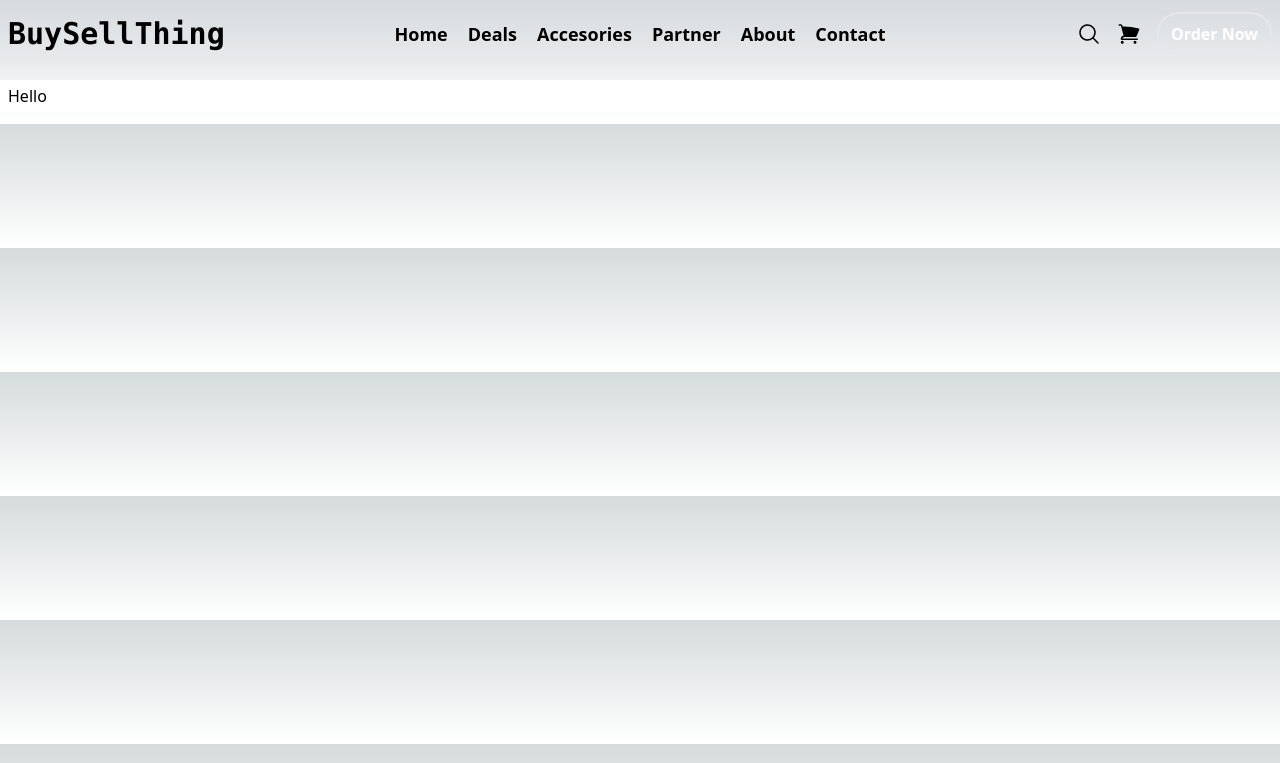
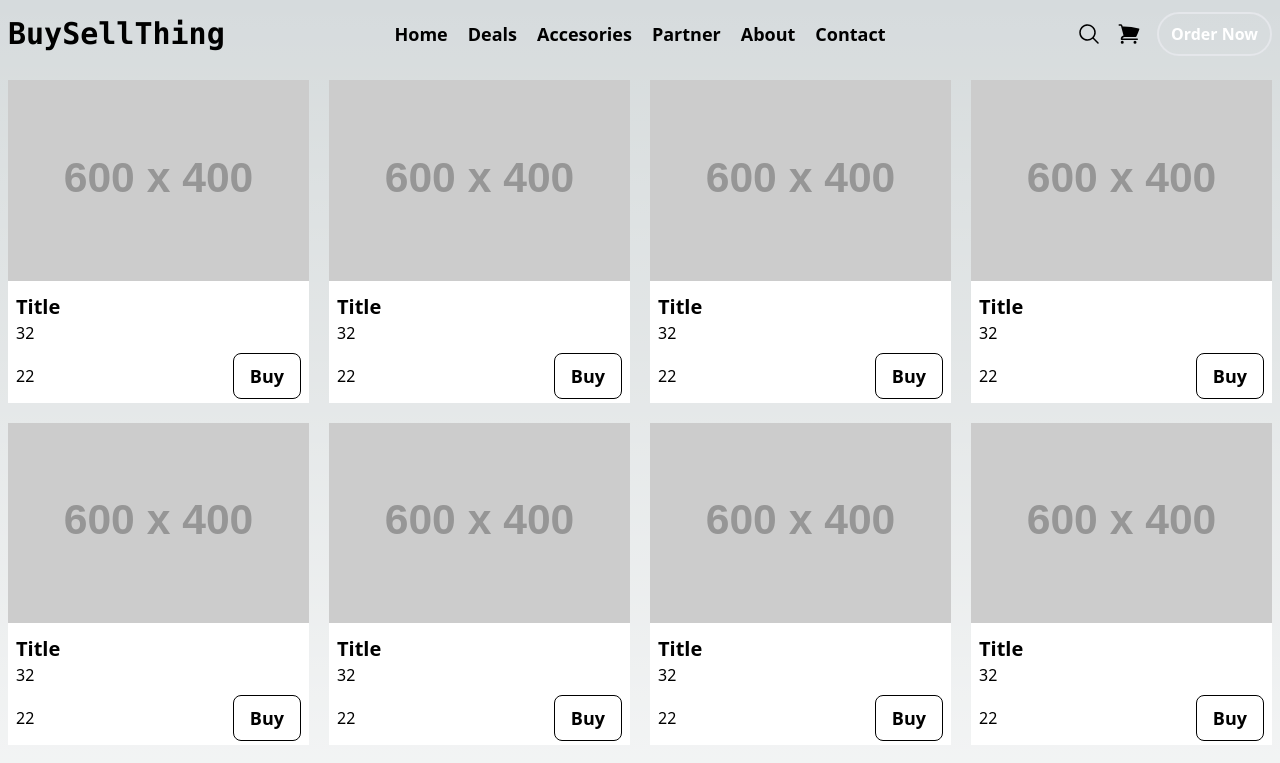
Before and after one commit to Deltalay/buysell_thing, a Next.js app: page / in a window 1280 px wide. Shown: the top 763 px of the page. Built offline with nearby package versions, Linux system fonts and the light colour scheme.

Commit message:
Just little change

```diff
--- a/app/components/itemCard.tsx
+++ b/app/components/itemCard.tsx
@@ -1,12 +1,34 @@
+import Image from "next/image";
 interface ItemCardProps {
   price: string;
   image: string;
   content: string;
 }
-export default function ItemCard({price, image, content}: ItemCardProps) {
-  return <div className="bg-white hover:-translate-y-1 transition-transform ease-in duration-200 px-2 py-1 ">
-    <div>
-      <h1>Hello</h1>
+export default function ItemCard({ price, image, content }: ItemCardProps) {
+  return (
+    <div className="bg-white text-black hover:-translate-y-1 transition-transform ease-in duration-200 ">
+      <div>
+        <figure>
+          <Image
+            width={600}
+            height={400}
+            src="https://placehold.co/600x400/png"
+            alt="Shoes"
+          />
+        </figure>
+      </div>
+      <div className="mt-2 px-2 py-1">
+        <h2 className="text-xl font-semibold">Title</h2>
+        <p>{content}</p>
+        <div className="flex mt-2 justify-between items-center">
+          <div>
+            <p className="">{price}</p>
+          </div>
+          <div>
+            <button className="border-black border transition ease-in duration-150 hover:bg-black hover:text-white px-4 py-2 rounded-lg text-lg font-semibold">Buy</button>
+          </div>
+        </div>
+      </div>
     </div>
-  </div>
+  );
 }
--- a/app/page.tsx
+++ b/app/page.tsx
@@ -2,10 +2,20 @@ import ItemCard from "./components/itemCard";
 import NavBar from "./components/navbar";
 
 export default function Home() {
-  return <>
-  <NavBar/>
-  <section className="my-3">
-    <ItemCard price="22" content="32" image="da" />
-  </section>
-  </>
+  return (
+    <>
+      <NavBar />
+      <section className="my-3 grid grid-cols-4 gap-5 px-2">
+        <ItemCard price="22" content="32" image="da" />
+        <ItemCard price="22" content="32" image="da" />
+        <ItemCard price="22" content="32" image="da" />
+        <ItemCard price="22" content="32" image="da" />
+        <ItemCard price="22" content="32" image="da" />
+        <ItemCard price="22" content="32" image="da" />
+        <ItemCard price="22" content="32" image="da" />
+        <ItemCard price="22" content="32" image="da" />
+        <ItemCard price="22" content="32" image="da" />
+      </section>
+    </>
+  );
 }
--- a/next.config.mjs
+++ b/next.config.mjs
@@ -1,4 +1,13 @@
 /** @type {import('next').NextConfig} */
-const nextConfig = {};
+const nextConfig = {
+  images: {
+    remotePatterns: [{
+      protocol: 'https',
+      hostname: 'placehold.co',
+      pathname: '/**',
+    }
+    ]
+  }
+};
 
 export default nextConfig;
--- a/package.json
+++ b/package.json
@@ -20,9 +20,9 @@
     "zod": "^3.23.8"
   },
   "devDependencies": {
-    "@types/node": "^20.12.11",
+    "@types/node": "^20.12.12",
     "@types/pg": "^8.11.6",
-    "@types/react": "^18.3.1",
+    "@types/react": "^18.3.2",
     "@types/react-dom": "^18.3.0",
     "autoprefixer": "^10.4.19",
     "drizzle-kit": "^0.20.18",
```
